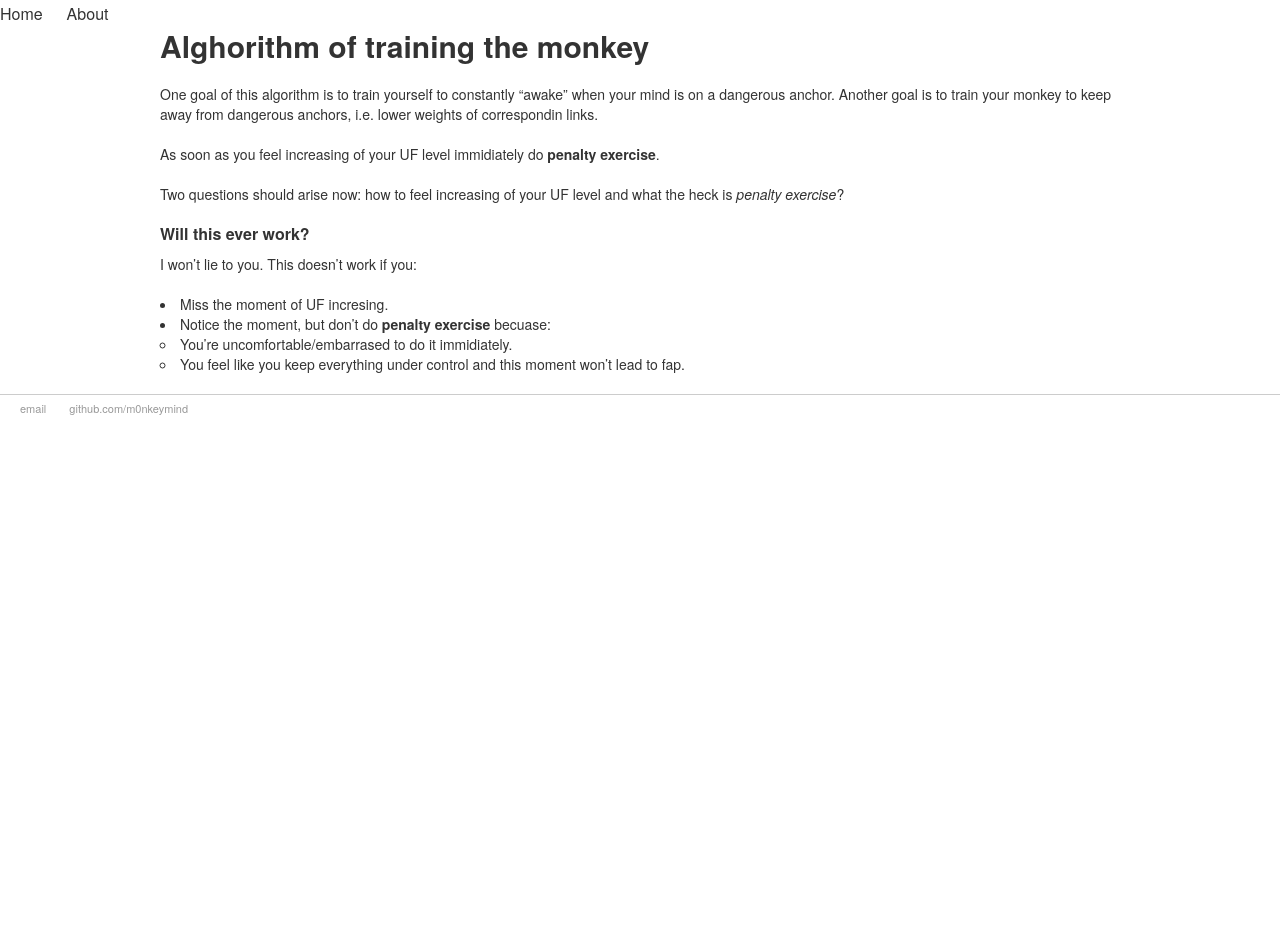
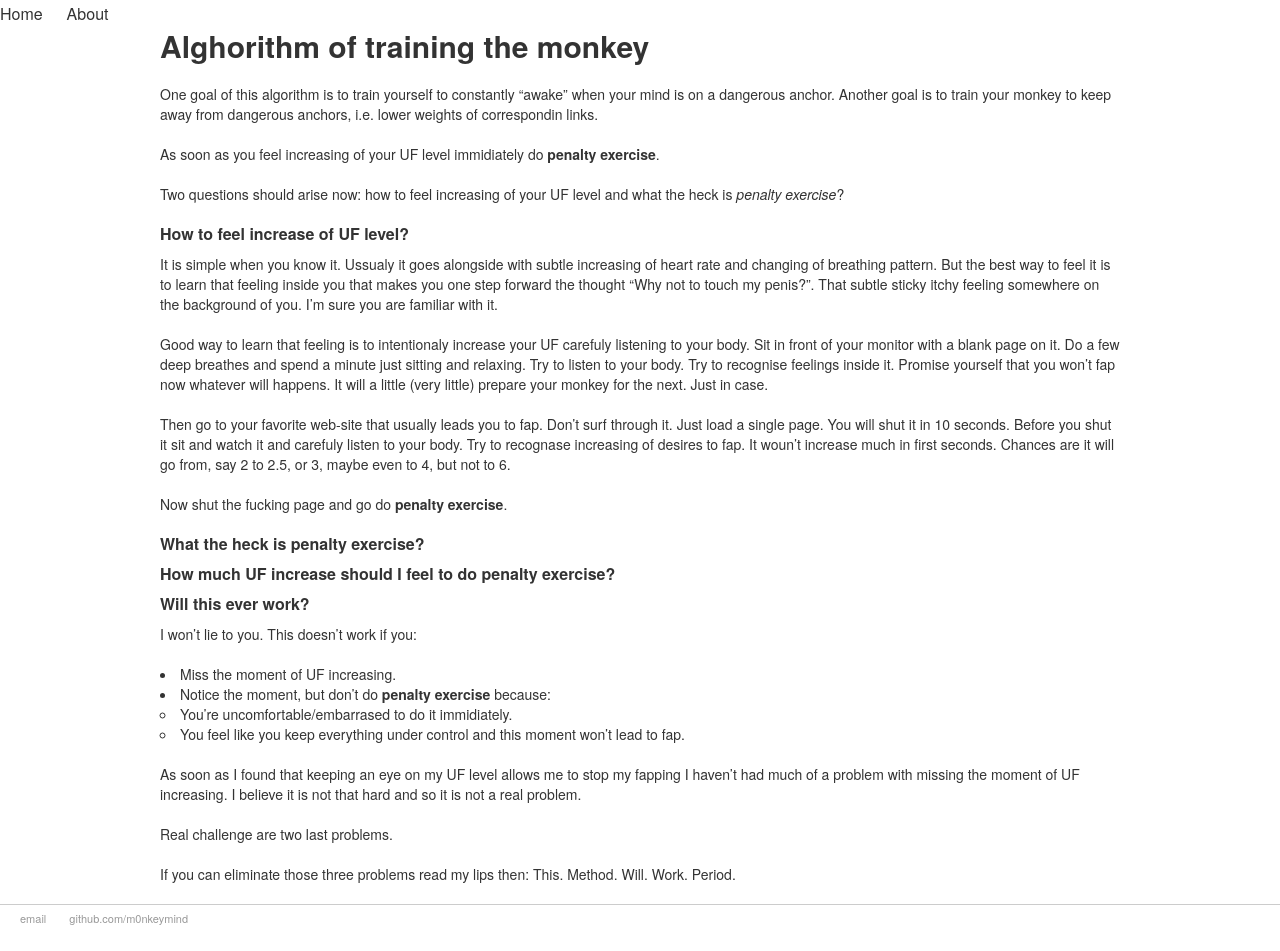
Before and after one commit to m0nkeymind/m0nkeymind.github.io, a Jekyll site: the page built from _articles/algorithm.md, in a window 1280 px wide. Built offline with Jekyll 4.4.1, drawn with Linux system fonts in a browser that asks for light colours; before the commit the page ends 900 px from its top, so only the background shows below that.

Commit message:
How to feel increase?

```diff
--- a/_articles/algorithm.md
+++ b/_articles/algorithm.md
@@ -12,12 +12,48 @@ As soon as you feel increasing of your UF level immidiately do **penalty exercis
 Two questions should arise now: how to feel increasing of your UF level and what
 the heck is *penalty exercise*?
 
+#### How to feel increase of UF level?
+
+It is simple when you know it. Ussualy it goes alongside with subtle increasing
+of heart rate and changing of breathing pattern. But the best way to feel it is
+to learn that feeling inside you that makes you one step forward the thought "Why
+not to touch my penis?". That subtle sticky itchy feeling somewhere on the
+background of you. I'm sure you are familiar with it.
+
+Good way to learn that feeling is to intentionaly increase your UF carefuly
+listening to your body. Sit in front of your monitor with a blank page on it. Do
+a few deep breathes and spend a minute just sitting and relaxing. Try to listen
+to your body. Try to recognise feelings inside it. Promise yourself that you
+won't fap now whatever will happens. It will a little (very little) prepare your
+monkey for the next. Just in case.
+
+Then go to your favorite web-site that usually leads you to fap. Don't surf
+through it. Just load a single page. You will shut it in 10 seconds. Before you
+shut it sit and watch it and carefuly listen to your body. Try to recognase
+increasing of desires to fap. It woun't increase much in first seconds. Chances
+are it will go from, say 2 to 2.5, or 3, maybe even to 4, but not to 6.
+
+Now shut the fucking page and go do **penalty exercise**.
+
+#### What the heck is penalty exercise?
+
+
+#### How much UF increase should I feel to do penalty exercise?
+
 
 #### Will this ever work?
 
 I won't lie to you. This doesn't work if you:
 
-* Miss the moment of UF incresing.
-* Notice the moment, but don't do **penalty exercise** becuase:
+* Miss the moment of UF increasing.
+* Notice the moment, but don't do **penalty exercise** because:
     + You're uncomfortable/embarrased to do it immidiately.
     + You feel like you keep everything under control and this moment won't lead to fap.
+
+As soon as I found that keeping an eye on my UF level allows me to stop my
+fapping I haven't had much of a problem with missing the moment of UF
+increasing. I believe it is not that hard and so it is not a real problem.
+
+Real challenge are two last problems.
+
+If you can eliminate those three problems read my lips then: This. Method. Will. Work. Period.
```
